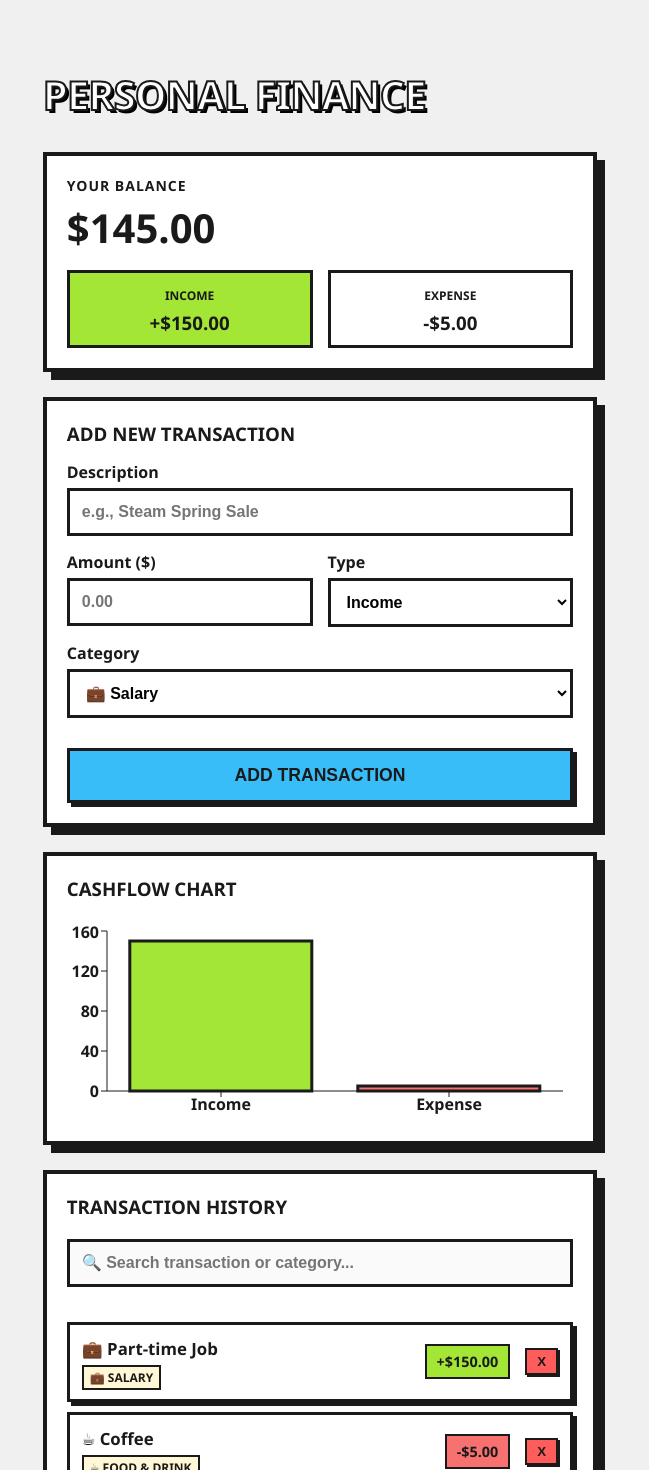
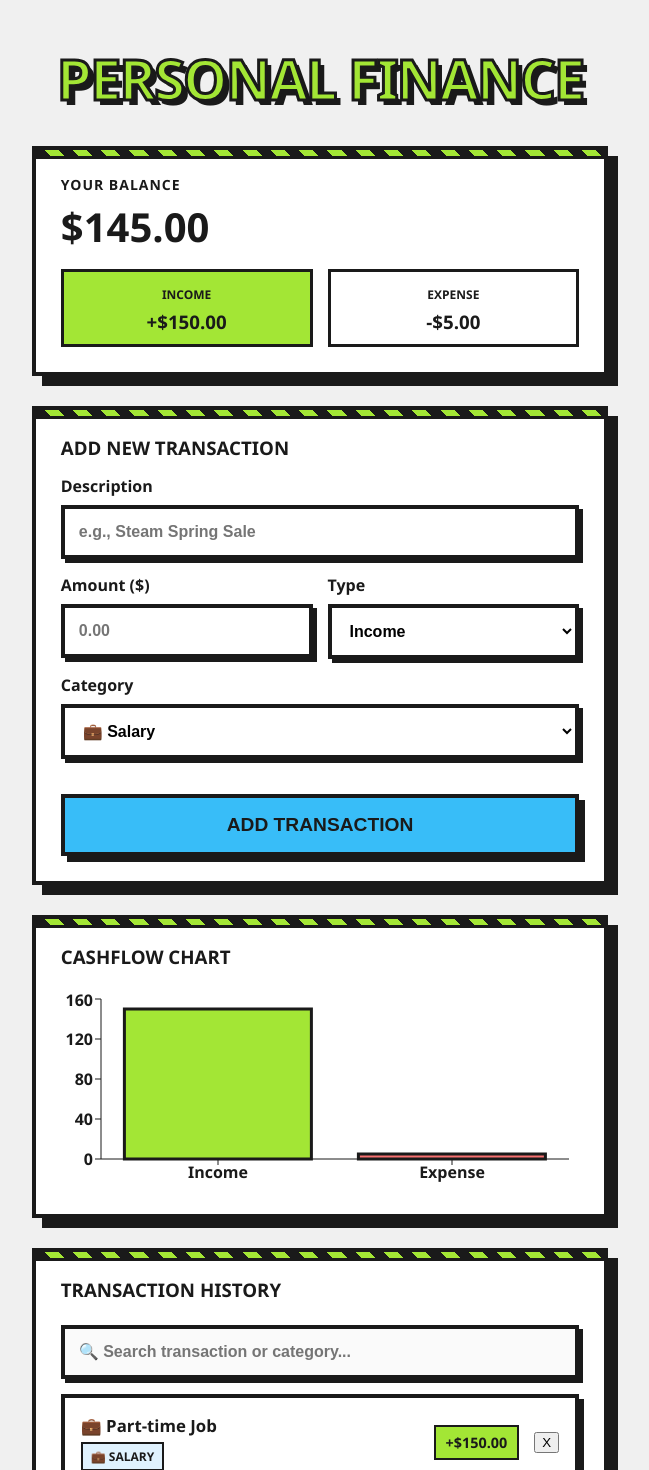
Before and after one commit to Alvinfaizt/personal-finance-dashboard, a React (Vite) app: page / in a window 1280 px wide. Shown: the top 1470 px of the page, without its empty margins (320-969 px from the left). Built offline with nearby package versions, Linux system fonts and the light colour scheme.

Commit message:
Feat: enhance styling and layout for main container and components with neobrutalism design

```diff
--- a/src/App.css
+++ b/src/App.css
@@ -1,96 +1,140 @@
-/* Container Utama */
+/* Container Utama & Grid Layout */
 .container {
   padding: 40px 20px;
-  max-width: 600px;
+  max-width: 800px;
+  /* Diperlebar agar bisa muat grid samping */
   margin: 0 auto;
 }
 
-/* Judul Utama */
+/* Judul Utama Bergaya Komik Pop-Art */
 .main-title {
-  font-size: 2.5rem;
+  font-size: 3.5rem;
   font-weight: 900;
   text-transform: uppercase;
-  letter-spacing: -1px;
-  margin-bottom: 30px;
-  text-shadow: 3px 3px 0px #000;
-  color: #ffffff;
-  -webkit-text-stroke: 2px #1a1a1a;
+  letter-spacing: -2px;
+  margin: 0 0 30px 0;
+  text-shadow: 5px 5px 0px #1a1a1a;
+  color: #a3e635;
+  /* Hijau neon */
+  -webkit-text-stroke: 3px #1a1a1a;
+  text-align: center;
 }
 
-/* Pengaturan Umum untuk Semua Kotak Komponen */
+/* Kotak Utama dengan Tekstur Kasar Neubrutalism */
 .neo-box {
   background-color: #ffffff;
   border: 4px solid #1a1a1a;
-  padding: 20px;
+  padding: 25px;
   border-radius: 0px;
-  /* Neubrutalism lebih suka sudut lancip/kotak kaku */
-  margin-bottom: 25px;
-  /* Bayangan tajam ke kanan bawah tanpa blur */
-  box-shadow: 8px 8px 0px #1a1a1a;
-  transition: transform 0.1s, box-shadow 0.1s;
+  margin-bottom: 30px;
+  box-shadow: 10px 10px 0px #1a1a1a;
+  position: relative;
+  overflow: hidden;
 }
 
-/* Elemen Input, Select, dan Button */
+/* Menambahkan Tekstur Garis-Garis Koran Khas Brutalism */
+.neo-box::before {
+  content: "";
+  position: absolute;
+  top: 0;
+  left: 0;
+  right: 0;
+  height: 6px;
+  background: repeating-linear-gradient(45deg, #1a1a1a, #1a1a1a 10px, #a3e635 10px, #a3e635 20px);
+  border-bottom: 3px solid #1a1a1a;
+}
+
+.neo-box-danger {
+  background-color: #ffe4e4;
+  border: 4px solid #1a1a1a;
+  padding: 25px;
+  margin-bottom: 30px;
+  box-shadow: 10px 10px 0px #1a1a1a;
+  position: relative;
+}
+
+.neo-box-danger::before {
+  content: "";
+  position: absolute;
+  top: 0;
+  left: 0;
+  right: 0;
+  height: 6px;
+  background: repeating-linear-gradient(45deg, #1a1a1a, #1a1a1a 10px, #ff5c5c 10px, #ff5c5c 20px);
+  border-bottom: 3px solid #1a1a1a;
+}
+
+/* Input & Select Tebal */
 .neo-input,
 .neo-select {
   width: 100%;
-  padding: 12px;
+  padding: 14px;
   box-sizing: border-box;
-  border: 3px solid #1a1a1a;
+  border: 4px solid #1a1a1a;
   border-radius: 0px;
-  font-weight: 700;
+  font-weight: 800;
   font-size: 1rem;
   background-color: #fff;
-  margin-top: 5px;
+  margin-top: 8px;
+  box-shadow: 4px 4px 0px #1a1a1a;
 }
 
 .neo-input:focus,
 .neo-select:focus {
   outline: none;
   background-color: #fff7d6;
-  /* Efek highlight kuning saat diklik */
-}
-
-/* Tombol Submit Utama (Warna Cyan/Biru Berani) */
-.neo-btn {
-  width: 100%;
-  padding: 14px;
-  background-color: #38bdf8;
-  /* Cyan terang */
-  color: #1a1a1a;
-  border: 3px solid #1a1a1a;
-  border-radius: 0px;
-  font-size: 1.1rem;
-  font-weight: 900;
-  text-transform: uppercase;
-  cursor: pointer;
-  box-shadow: 4px 4px 0px #1a1a1a;
-  margin-top: 10px;
-}
-
-.neo-btn:hover {
   transform: translate(-2px, -2px);
   box-shadow: 6px 6px 0px #1a1a1a;
 }
 
-.neo-btn:active {
-  transform: translate(4px, 4px);
-  box-shadow: 0px 0px 0px #1a1a1a;
+/* Tombol Switch Mata Uang (Currency Toggle) */
+.currency-bar {
+  display: flex;
+  justify-content: flex-end;
+  gap: 10px;
+  margin-bottom: 20px;
 }
 
-/* Tombol Hapus (X) */
-.neo-btn-delete {
-  background-color: #ff5c5c;
-  border: 2px solid #1a1a1a;
-  color: #1a1a1a;
+.btn-currency {
+  padding: 10px 16px;
   font-weight: 900;
+  border: 3px solid #1a1a1a;
+  background-color: #fff;
   cursor: pointer;
-  padding: 4px 10px;
+  box-shadow: 4px 4px 0px #1a1a1a;
+  text-transform: uppercase;
+}
+
+.btn-currency.active {
+  background-color: #f43f5e;
+  /* Pink cerah */
+  color: white;
+  transform: translate(2px, 2px);
   box-shadow: 2px 2px 0px #1a1a1a;
 }
 
-.neo-btn-delete:active {
-  transform: translate(2px, 2px);
+/* Tombol Aksi Utama */
+.neo-btn {
+  width: 100%;
+  padding: 16px;
+  background-color: #38bdf8;
+  color: #1a1a1a;
+  border: 4px solid #1a1a1a;
+  border-radius: 0px;
+  font-size: 1.2rem;
+  font-weight: 900;
+  text-transform: uppercase;
+  cursor: pointer;
+  box-shadow: 6px 6px 0px #1a1a1a;
+  margin-top: 15px;
+}
+
+.neo-btn:hover {
+  background-color: #a3e635;
+}
+
+.neo-btn:active {
+  transform: translate(6px, 6px);
   box-shadow: 0px 0px 0px #1a1a1a;
 }
 
@@ -99,54 +143,30 @@
   display: flex;
   justify-content: space-between;
   align-items: center;
-  padding: 12px;
-  border: 3px solid #1a1a1a;
+  padding: 16px;
+  border: 4px solid #1a1a1a;
   background-color: #fff;
-  margin-bottom: 10px;
-  box-shadow: 4px 4px 0px #1a1a1a;
+  margin-bottom: 12px;
+  box-shadow: 5px 5px 0px #1a1a1a;
 }
 
 /* Badge Kategori */
 .neo-badge {
   font-size: 0.75rem;
-  font-weight: 800;
+  font-weight: 900;
   text-transform: uppercase;
-  padding: 2px 6px;
+  padding: 4px 8px;
   border: 2px solid #1a1a1a;
-  background-color: #fff7d6;
-  /* Kuning pastel */
-  margin-right: 10px;
+  background-color: #e0f2fe;
+  display: inline-block;
 }
 
-/* Kotak Pencarian */
-.search-container {
-  margin-bottom: 20px;
-}
-
-/* Animasi Statis Tambahan untuk Efek Interaktif */
-.neo-box:hover {
-  transform: translate(-2px, -2px);
-  box-shadow: 10px 10px 0px #1a1a1a;
-}
-
-/* Kotak Alert Peringatan */
 .neo-alert-danger {
   background-color: #ff5c5c;
   color: #1a1a1a;
   border: 4px solid #1a1a1a;
   padding: 15px;
-  font-weight: 800;
-  text-transform: uppercase;
-  margin-bottom: 20px;
+  font-weight: 900;
+  margin-bottom: 25px;
   box-shadow: 6px 6px 0px #1a1a1a;
 }
-
-/* Variasi Kotak Saldo ketika Minus/Defisit */
-.neo-box-danger {
-  background-color: #f87171 !important;
-  /* Merah terang */
-  border: 4px solid #1a1a1a;
-  padding: 20px;
-  margin-bottom: 25px;
-  box-shadow: 8px 8px 0px #1a1a1a;
-}
```
